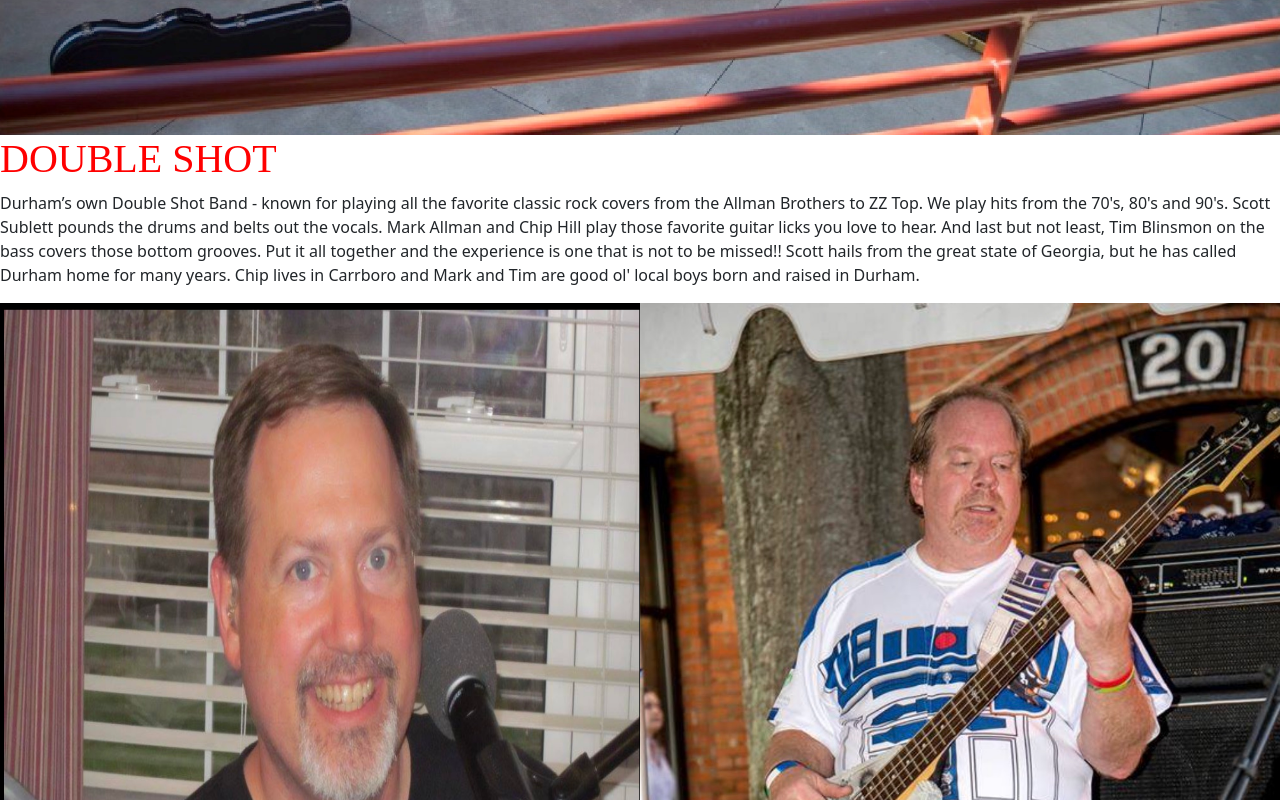
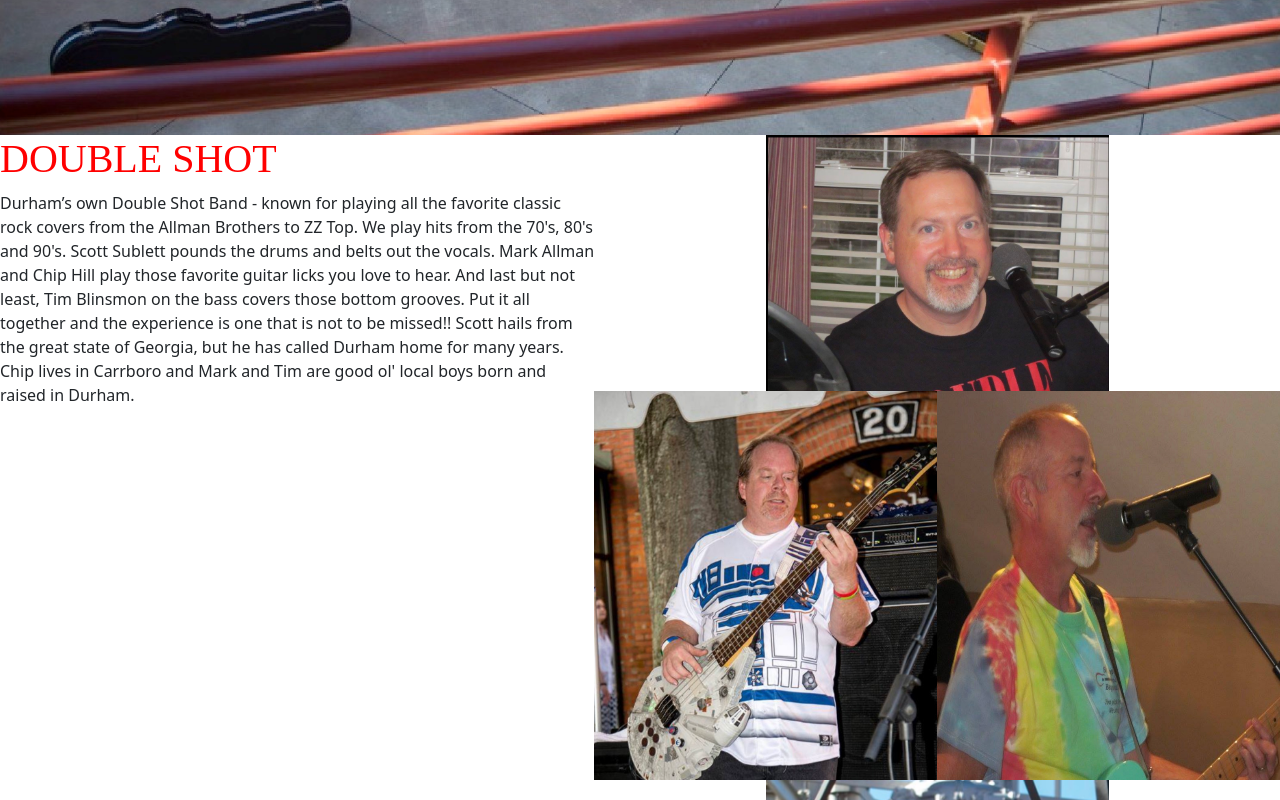
Before and after one commit to roo116/double-shot, a React (Create React App) app: page / in a window 1280 px wide. Shown: the part 720-1520 px from the top of the page. Built offline with nearby package versions, Linux system fonts and the light colour scheme; a web font is replaced by a local one.

Commit message:
text overlay for band member photos

```diff
--- a/src/App.js
+++ b/src/App.js
@@ -2,8 +2,9 @@ import React from "react";
 import 'bootstrap/dist/css/bootstrap.min.css'
 import "./App.css";
 import Header from "./components/Header";
+import Front from "./components/Front";
+import Gallery from "./components/Gallery";
 import About from "./components/About";
-import Front from "./components/Front";
 
 // import images here
 
@@ -12,8 +13,10 @@ function App() {
     <div>
       <Header />
       <Front />
+      <main>
+      <Gallery />
       <About />
-
+      </main>
     </div>
   );
 }
--- a/src/components/About.js
+++ b/src/components/About.js
@@ -8,8 +8,8 @@ import chip from "../img/band/chip.jpg";
 
 const About = () => {
   return (
-    <div className="about-container">
-      <div>
+    <div className="about-container d-flex flex-column flex-sm-row">
+      <div className="about-text">
         <h2 className="ds-font">DOUBLE SHOT</h2>
         <p>
           Durham’s own Double Shot Band - known for playing all the favorite
@@ -25,8 +25,11 @@ const About = () => {
         </p>
       </div>
 
-      <div className="d-flex flex-row flex-wrap justify-content-around">
-        <img src={scott} alt="scott"></img>
+      <div className="about-photo d-flex flex-column flex-sm-row flex-wrap justify-content-around">
+        <div className="photo-card">
+          <img src={scott} alt="scott" className="card-image"></img>
+          <div className="bottom-left">Scott Sublet, Lead Vocals, Percussion</div>
+          </div>
         <img src={tim} alt="tim"></img>
         <img src={mark} alt="mark"></img>
         <img src={chip} alt="chip"></img>
--- /dev/null
+++ b/src/components/Gallery.js
@@ -0,0 +1,14 @@
+import React from "react"
+
+const Gallery = () => {
+
+    return (
+        <div>
+            <section className = "photos d-flex flex-wrap justify-content-around">
+
+            </section>
+        </div>
+    )
+}
+
+export default Gallery;
--- a/src/index.css
+++ b/src/index.css
@@ -1,22 +1,22 @@
 * {
-  margin: 0
+  margin: 0;
 }
 
-:root {
+/* :root {
   --double-shot: font-family: 'Imbue', serif;
-}
+} */
 
 body {
   margin: 0;
-  font-family: -apple-system, BlinkMacSystemFont, 'Segoe UI', 'Roboto', 'Oxygen',
-    'Ubuntu', 'Cantarell', 'Fira Sans', 'Droid Sans', 'Helvetica Neue',
+  font-family: -apple-system, BlinkMacSystemFont, "Segoe UI", "Roboto", "Oxygen",
+    "Ubuntu", "Cantarell", "Fira Sans", "Droid Sans", "Helvetica Neue",
     sans-serif;
   -webkit-font-smoothing: antialiased;
   -moz-osx-font-smoothing: grayscale;
 }
 
 code {
-  font-family: source-code-pro, Menlo, Monaco, Consolas, 'Courier New',
+  font-family: source-code-pro, Menlo, Monaco, Consolas, "Courier New",
     monospace;
 }
 
@@ -45,13 +45,25 @@ img {
 }
 
 .ds-font {
-  font-family: 'Imbue', serif;;
+  font-family: "Imbue", serif;
   color: red;
   font-size: 40px;
 }
 
+/* ABOUT section */
+.photo-card {
+  position: relative;
+  text-align: center;
+  color: white;
+}
+
+.bottom-left {
+  position: absolute;
+  bottom: 8px;
+  width: 10rem;
+}
+
 @media screen and (min-width: 768px) {
-
   .front-container {
     background-image: url("./img/hero-lg.jpg");
     background-position: center;
```
Lines whose indentation alone changed are shown as unchanged.
